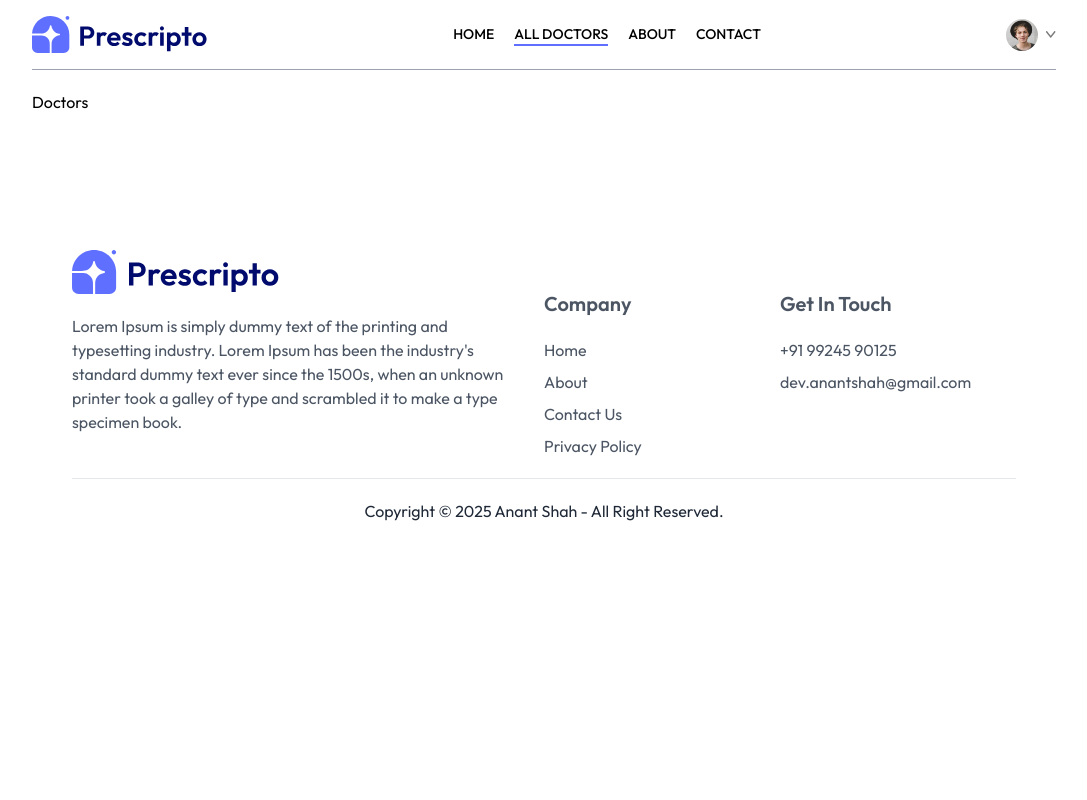
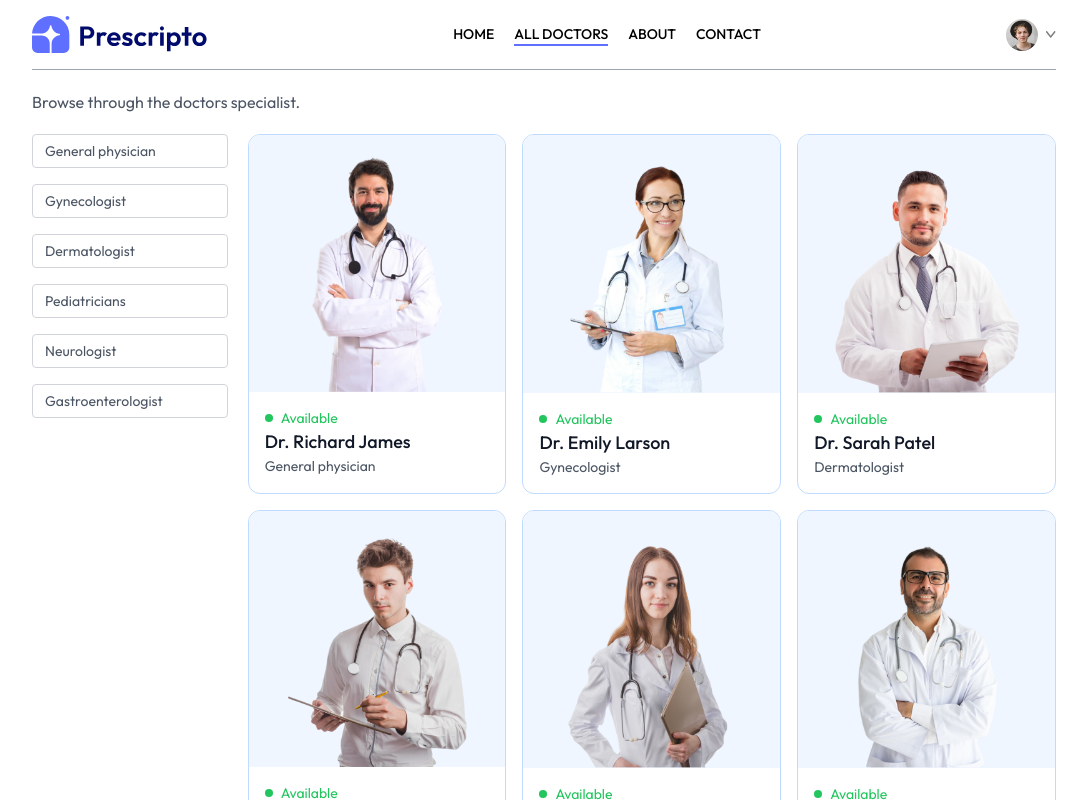
Before and after one commit to Anantshah133/moshpital, a React (Vite) app: page /doctors in a window 1280 px wide. Shown: the top 800 px of the page, without its empty margins (96-1183 px from the left). Built offline with nearby package versions, Linux system fonts and the light colour scheme.

Commit message:
Completed All Doctors page with filter in it

```diff
--- a/src/pages/Doctors.jsx
+++ b/src/pages/Doctors.jsx
@@ -1,6 +1,59 @@
+import { useContext, useEffect, useState } from "react";
+import { useNavigate, useParams } from "react-router-dom";
+import { AppContext } from "../context/AppContext";
+import { specialityData } from "../assets/assets";
+
 const Doctors = () => {
+    const { speciality } = useParams();
+    const [filterDoc, setFilterDoc] = useState([]);
+    const {doctors} = useContext(AppContext);
+    const navigate = useNavigate();
+
+    const applyFilter = () => {
+        if(speciality) {
+            setFilterDoc(doctors.filter(doc => doc.speciality == speciality));
+        } else {
+            setFilterDoc(doctors);
+        }
+    }
+
+    useEffect(()=>{
+        applyFilter();
+    }, [doctors, speciality]);
+
     return (
-        <div>Doctors</div>
+        <div>
+            <p className="text-gray-600">Browse through the doctors specialist.</p>
+            <div className="flex flex-col sm:flex-row items-start gap-5 mt-5">
+                <div className="flex flex-col gap-4 text-sm text-gray-600">
+                    {specialityData.map((item, idx)=>(
+                        <p onClick={()=>speciality === '' ? navigate('/doctors') : navigate(`/doctors/${item.speciality}`)}
+                        className={`w-[94-vw] sm:w-auto pl-3 py-1.5 pr-16 border border-gray-300 rounded transition-all cursor-pointer ${speciality === `${item.speciality}` ? "bg-blue-500 text-white" : "" }`} key={idx} >
+
+                            {item.speciality}
+
+                        </p>
+                    ))}
+                </div>
+
+                <div className="w-full grid grid-cols-auto gap-4">
+                    {
+                        filterDoc.map((item, idx)=>(
+                            <div onClick={()=>navigate(`/appointment/${item._id}`)} className="border border-blue-200 overflow-hidden rounded-xl cursor-pointer hover:translate-y-[-10px] transition-all duration-300" key={idx}>
+                                <img className="bg-blue-50 w-full" src={item.image} alt={item.name} />
+                                <div className="p-4">
+                                    <div className="flex items-center gap-2 text-sm text-center text-green-500">
+                                        <p className="w-2 h-2 bg-green-500 rounded-full"></p><p>Available</p>
+                                    </div>
+                                    <p className="text-gray-900 text-lg font-medium">{item.name}</p>
+                                    <p className="text-gray-600 text-sm">{item.speciality}</p>
+                                </div>
+                            </div>
+                        ))
+                    }
+                </div>
+            </div>
+        </div>
     )
 }
 
```
